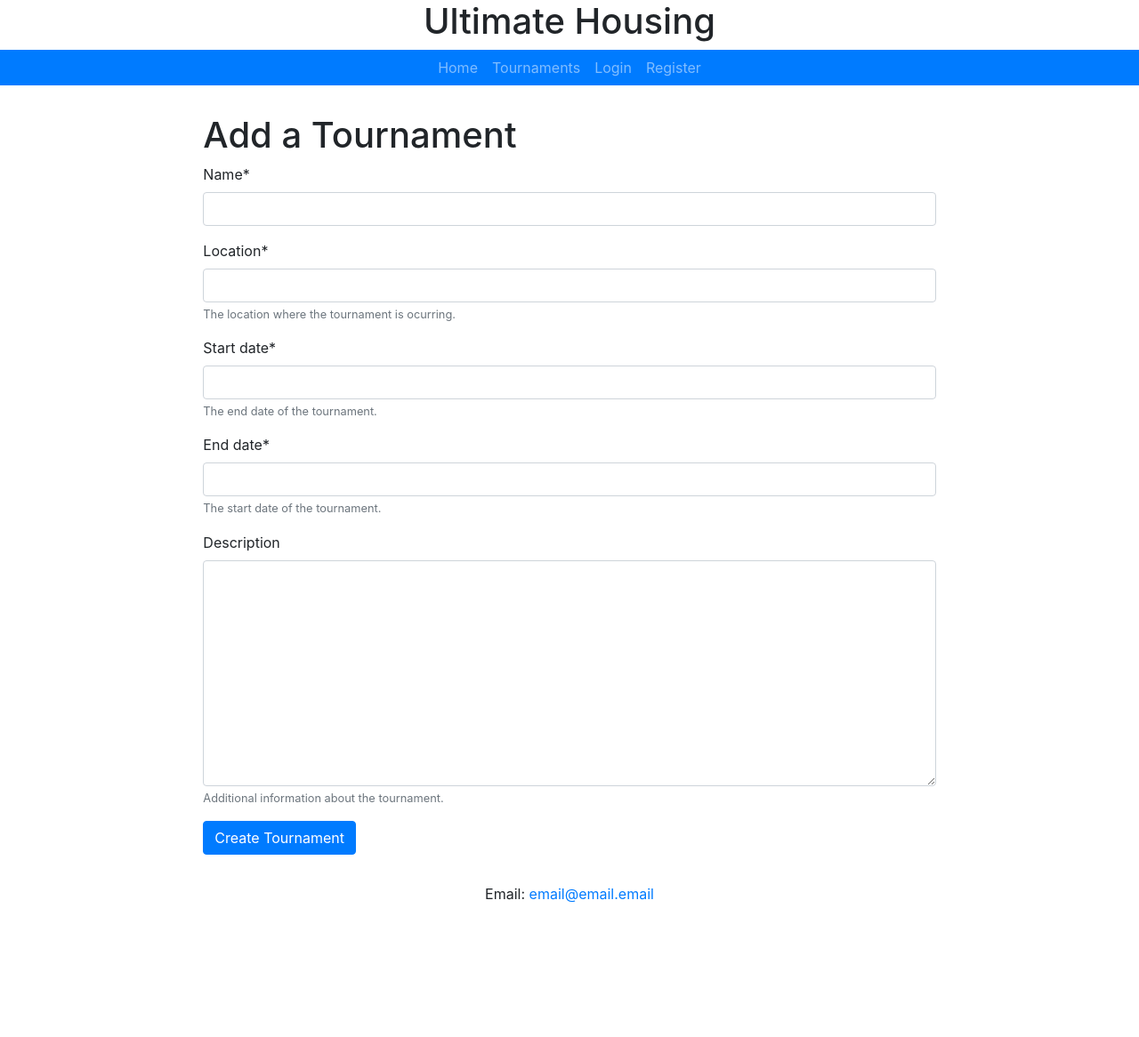
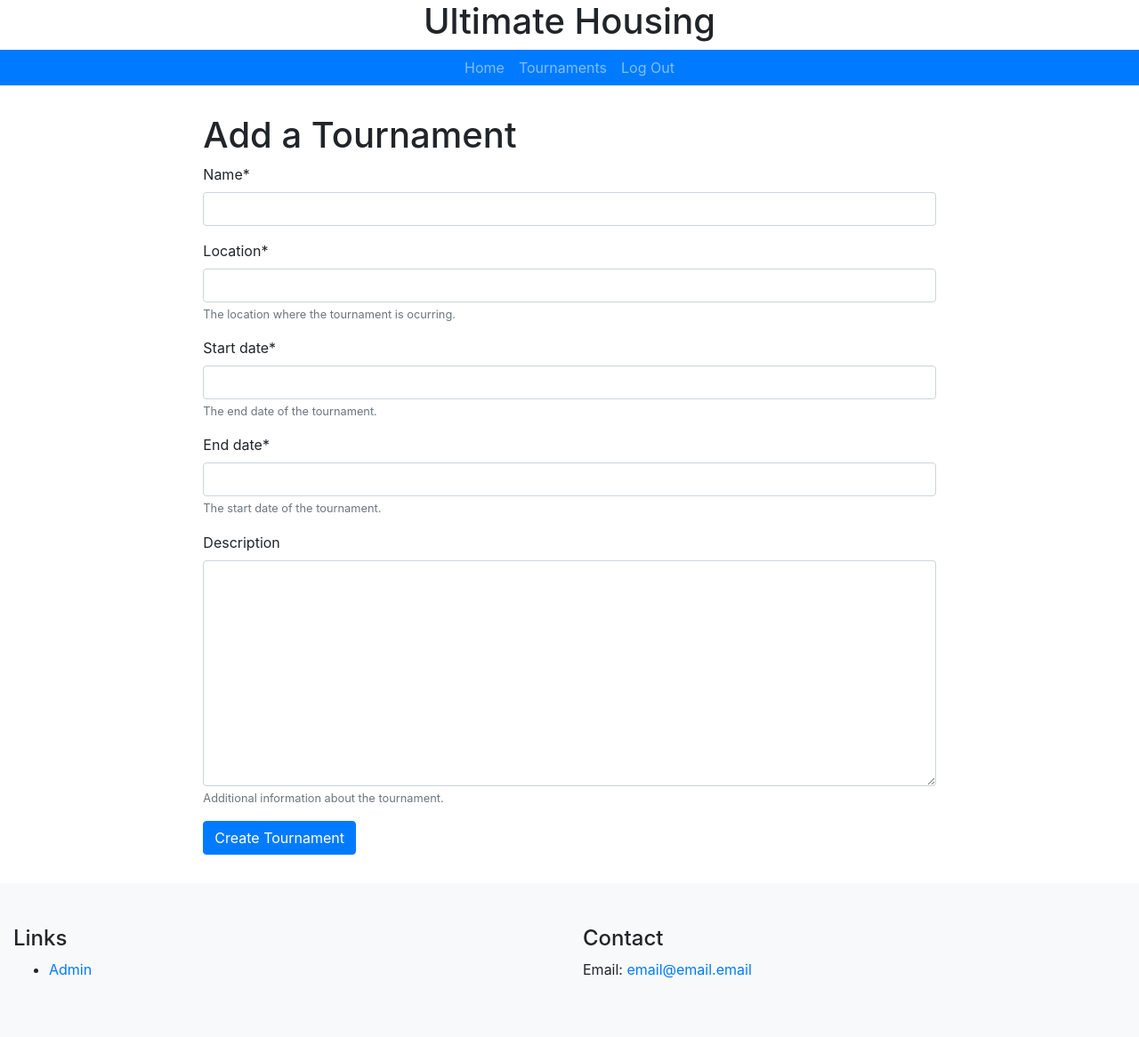
Before and after one commit to DersJ/hackNC2018, a Django app: page /tournaments/create/ in a window 1280 px wide. Shown: the whole page at 89% size. Before the commit the page ends 1015 px from the top, so only its background shows below. Run offline with Django 3.2, Linux system fonts and the light colour scheme; the visitor is signed in with stand-in values (Sample User, id 1); some libraries are stand-ins or nearby versions.

Commit message:
Update footer styling.

```diff
--- a/hacknc/templates/base.html
+++ b/hacknc/templates/base.html
@@ -24,12 +24,18 @@
 						<li class="nav-item">
 							<a class="nav-link" href="{% url 'housing:tournament-list' %}">Tournaments</a>
 						</li>
+						{% if request.user.is_authenticated %}
 							<li class="nav-item">
-							<a class="nav-link" href="{% url 'login' %}">Login</a>
+								<a class="nav-link" href="{% url 'logout' %}">Log Out</a>
+							</li>
+						{% else %}
+							<li class="nav-item">
+								<a class="nav-link" href="{% url 'login' %}">Log In</a>
 							</li>
 							<li class="nav-item">
-							<a class="nav-link" href="{% url 'logout' %}">Register</a>
+								<a class="nav-link" href="{% url 'signup' %}">Register</a>
 							</li>
+						{% endif %}
 					</ul>
 				</div>
 
@@ -45,9 +51,17 @@
 			</div>
 		</main>
 
-		<footer class="container-fluid page-footer font-small blue">
+		<footer class="container-fluid bg-light py-5">
 			<div class="row">
-				<p class="col-sm-12 text-center">
+				<div class="col-md-6">
+					<h4>Links</h4>
+					<ul>
+						<li><a href="{% url 'admin:index' %}">Admin</a></li>
+					</ul>
+				</div>
+				<div class="col-md-6">
+					<h4>Contact</h4>
+					<p>
 						Email: <a href="https://www.google.com/url?sa=t&rct=j&q=&esrc=s&source=web&cd=1&cad=rja&uact=8&ved=2ahUKEwiCgq31yvLdAhXM1lkKHWE0BjIQyCkwAHoECAQQBA&url=https%3A%2F%2Fwww.youtube.com%2Fwatch%3Fv%3DdQw4w9WgXcQ&usg=AOvVaw0aHtehaphMhOCAkCydRLZU" target="_blank">email@email.email</a>
 					</p>
 			</div>
```
Lines whose indentation alone changed are shown as unchanged.
